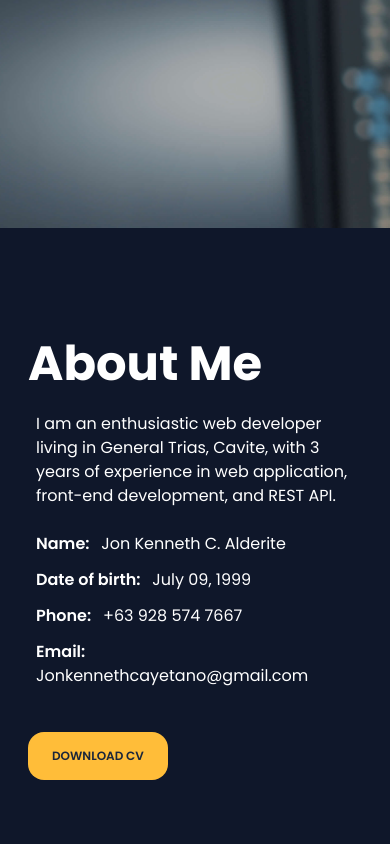
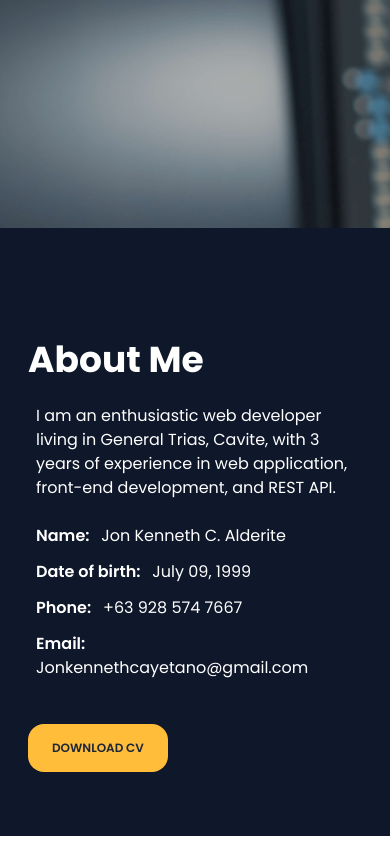
Before and after one commit to IKENN007/web-portfolio, a Next.js app: page / in a window 390 px wide. Shown: the part 616-1460 px from the top of the page. Built offline with nearby package versions, Linux system fonts and the light colour scheme.

Commit message:
Update the behavior of h2 in mobile device and removed the outline of button

```diff
--- a/app/components/landing-components/About.jsx
+++ b/app/components/landing-components/About.jsx
@@ -11,7 +11,7 @@ const About = () => {
                 <div className="w-full md:w-3/5 pb-12">
 
                     <div className="pb-4">
-                        <h2 className="mb-6 text-5xl font-bold">About Me</h2>
+                        <h2 className="mb-6 text-4xl md:text-5xl font-bold">About Me</h2>
 
                         <div className="mb-4 px-2">
                             <p className="text-base">
@@ -43,7 +43,7 @@ const About = () => {
 
                     <div className=" mt-4">
                         <button className="bg-customYellow uppercase text-secondaryColor px-6 py-4
-                        rounded-2xl text-xs font-semibold mb-4">
+                        rounded-2xl text-xs font-semibold mb-4 outline-none">
                         Download CV
                         </button>
                     </div>
```
